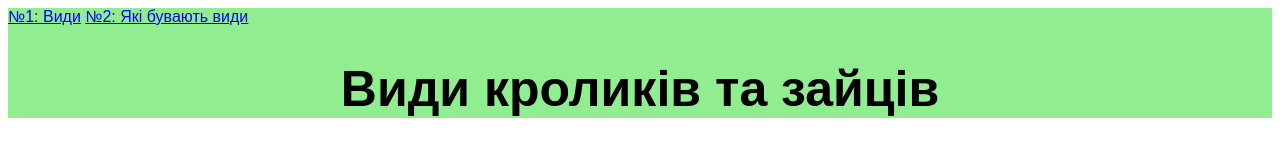
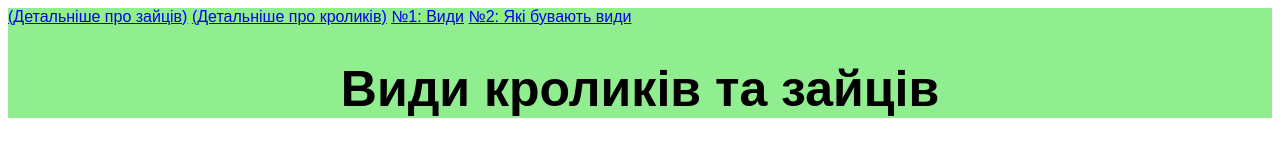
Before and after one commit to SONYA-123/Vidi-krolykiv-ta-zayciv, a plain HTML site: page index.html in a window 1280 px wide. Shown: the top 160 px of the page. Drawn offline with Linux system fonts and the light colour scheme.

Commit message:
Update index.html

```diff
--- a/index.html
+++ b/index.html
@@ -2,6 +2,8 @@
     <body style="font-family:sans-serif">
     <title>Види кроликів та зайців</title>
     <header style="background:lightgreen">
+    <a href="https://uk.wikipedia.org/wiki/%D0%97%D0%B0%D1%94%D1%86%D1%8C">(Детальніше про зайців)</a>
+    <a href="https://uk.wikipedia.org/wiki/%D0%9A%D1%80%D0%BE%D0%BB%D0%B8%D0%BA">(Детальніше про кроликів)</a>
     <a href="#kroliki">№1: Види</a>
     <a href="#kroliki2">№2: Які бувають види</a>
     <img src=""/>
```
